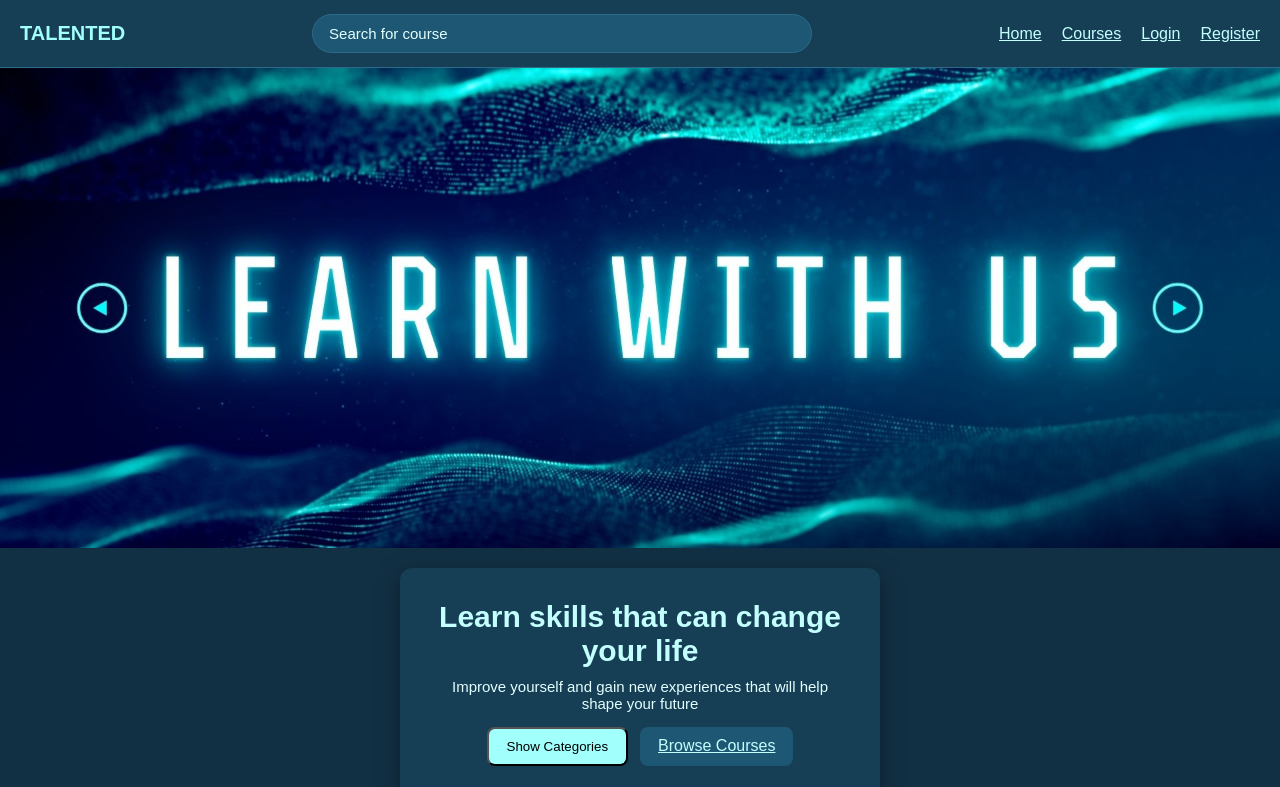
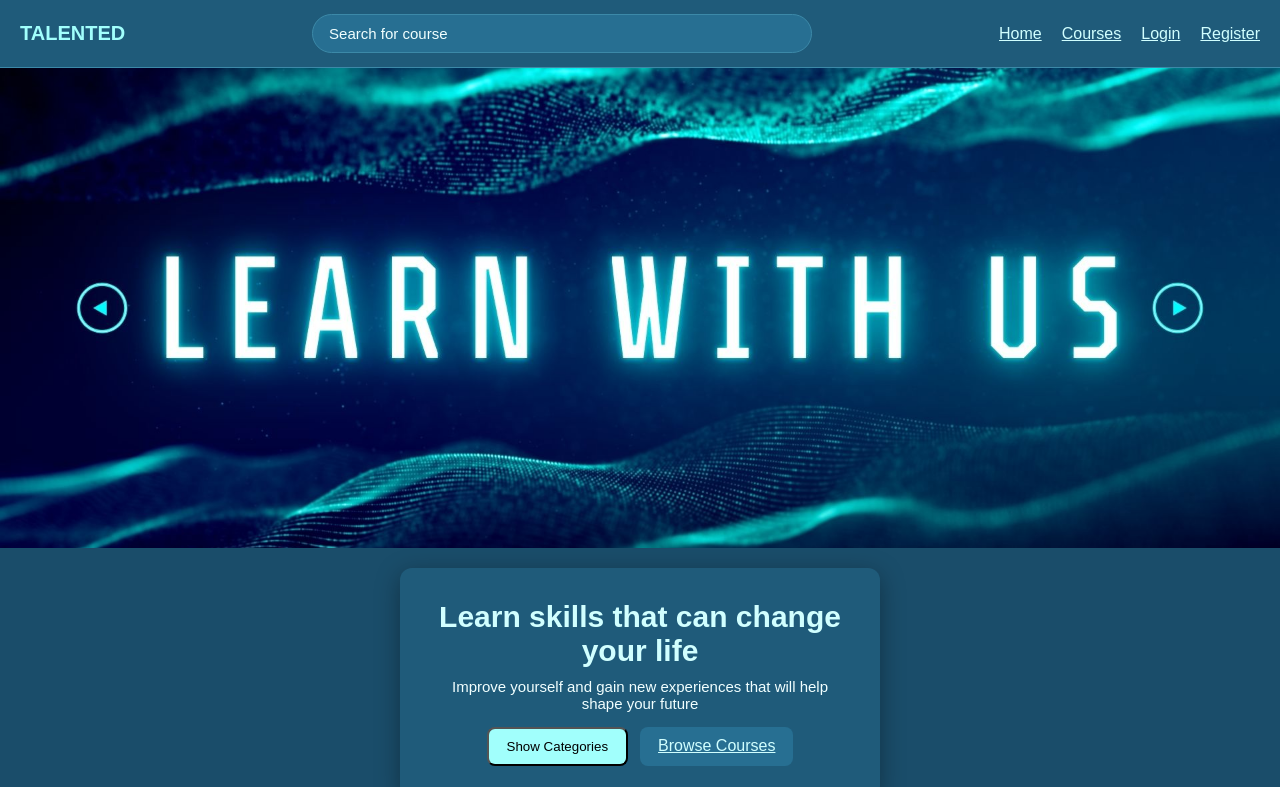
Before and after one commit to mosaadmowfak/E-Learning-Frontend-Talented, a React (Vite) app: page / in a window 1280 px wide. Shown: the top 787 px of the page. Built offline with nearby package versions, Linux system fonts and the light colour scheme; no server answers.

Commit message:
Final Version

```diff
--- a/src/styles/index.css
+++ b/src/styles/index.css
@@ -10,37 +10,36 @@
   /* MAIN BRAND COLORS */
   --primary: #A1FFFC;
   --primary-light: #C1FFFF;
-  --primary-dark: #123044; /* أفتح شوية من القديم */
+  --primary-dark: #164765; /* أفتح كمان درجة */
 
-  /* BACKGROUNDS (Opened by ~20%) */
-  --bg-main: #123044;   /* كان #0D1F2E */
-  --bg-alt: #163E54;    /* كان #112635 */
-  --bg-light: #1E5773;  /* كان #183447 */
+  /* BACKGROUNDS (Opened more ~20-25%) */
+  --bg-main: #1A4D6A;   /* كان 123044 — أفتح بشكل واضح */
+  --bg-alt: #1F5B7A;    /* كان 163E54 */
+  --bg-light: #276F92;  /* كان 1E5773 */
 
-  /* TEXT – أفتح وباينة أكتر */
-  --text-main: #C3FFFE;  /* كان #A1FFFC */
-  --text-light: #E4FFFF; /* كان #CFFFFF */
+  /* TEXT */
+  --text-main: #D1FFFF;  /* أفتح */
+  --text-light: #F1FFFF; /* قريب من الأبيض ولكن ناعم */
   --text-dark: #0D1F2E;
 
-  /* BORDERS – تم فتحها بسيط */
-  --border-light: #235570; /* كان #1A3648 */
-  --border-mid: #2C6A87;   /* كان #204058 */
+  /* Borders */
+  --border-light: #2B6F8F;
+  --border-mid:  #3C89A8;
 
   /* BUTTONS */
-  --success: #00c9a2;
-  --success-hover: #00b08c;
+  --success: #00d3ab;
+  --success-hover: #00b893;
 
   /* FOOTER */
-  --footer-bg: #0F2738;     /* أفتح من القديم */
-  --footer-text: #C3FFFE;
-  --footer-border: #235570;
+  --footer-bg: #15435C;  /* أفتح */
+  --footer-text: #D1FFFF;
+  --footer-border: #2B6F8F;
 
   --radius: 8px;
 
   --font-main: 'Cairo', sans-serif;
   --font-title: 'Cairo', sans-serif;
 }
-
 
 /* BODY */
 body {
```
